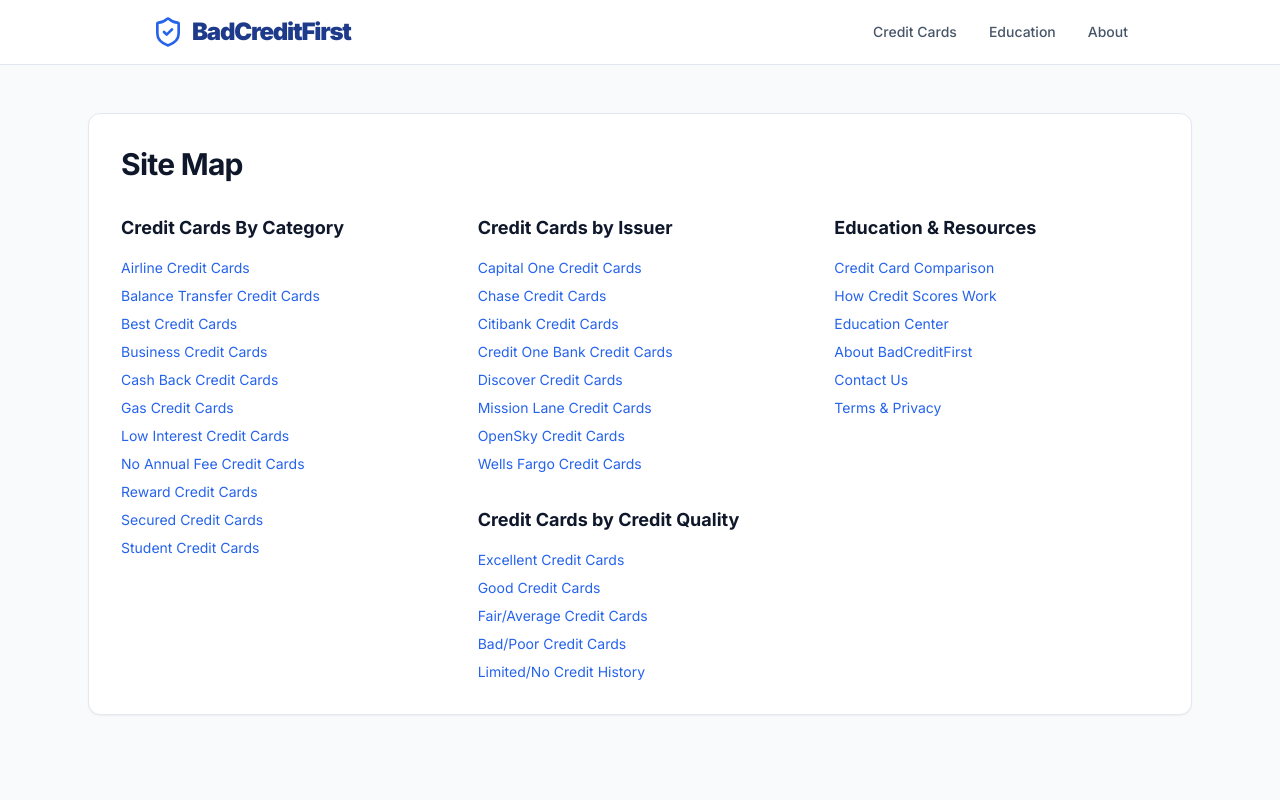
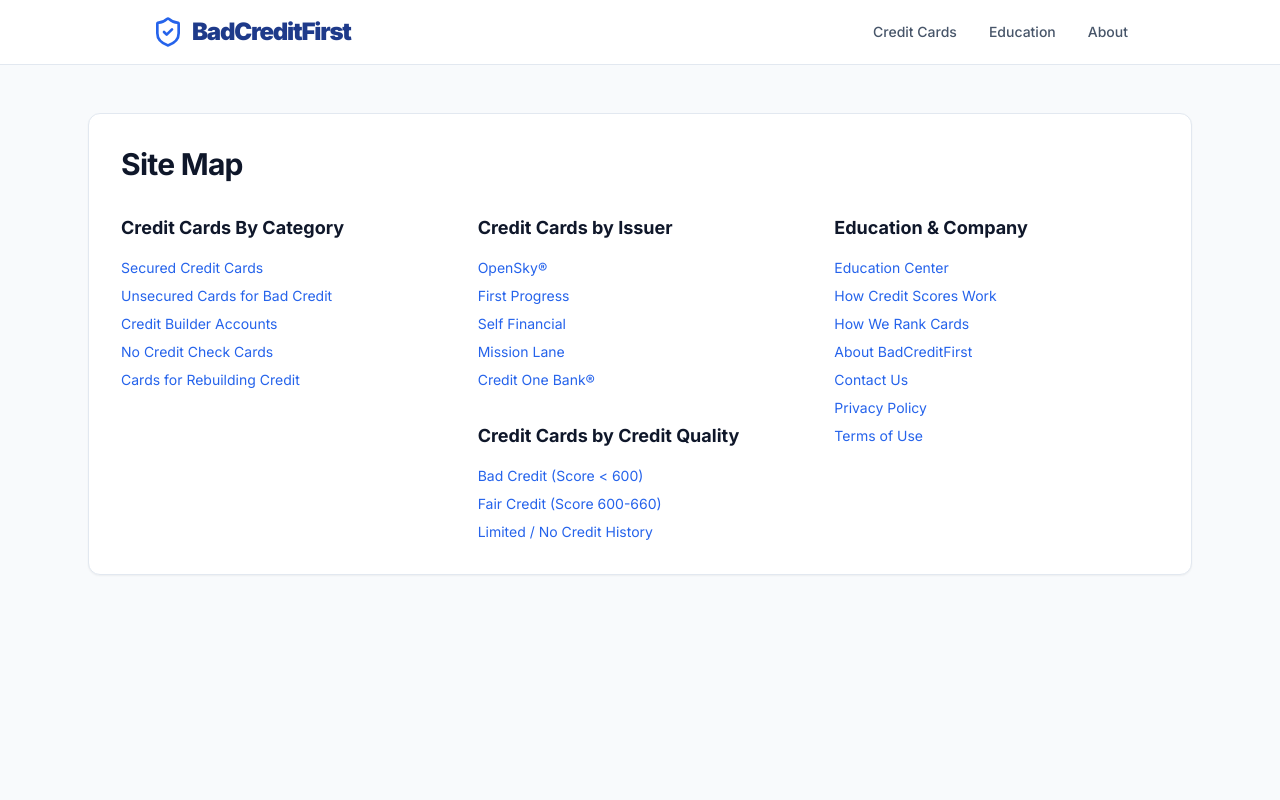
Before and after one commit to Holagpt-ai/badcreditfirst-v3, a Next.js app: page /site-map in a window 1280 px wide. Shown: the top 800 px of the page. Built offline with nearby package versions, Linux system fonts and the light colour scheme.

Commit message:
Correct sitemap to remove irrelevant categories

```diff
--- a/app/site-map/page.tsx
+++ b/app/site-map/page.tsx
@@ -14,17 +14,11 @@
             <div>
               <h2 className="text-lg font-bold text-slate-900 mb-4">Credit Cards By Category</h2>
               <ul className="space-y-2">
-                <li><Link href="/credit-cards" className="text-blue-600 hover:underline text-sm block">Airline Credit Cards</Link></li>
-                <li><Link href="/credit-cards" className="text-blue-600 hover:underline text-sm block">Balance Transfer Credit Cards</Link></li>
-                <li><Link href="/credit-cards" className="text-blue-600 hover:underline text-sm block">Best Credit Cards</Link></li>
-                <li><Link href="/credit-cards" className="text-blue-600 hover:underline text-sm block">Business Credit Cards</Link></li>
-                <li><Link href="/credit-cards" className="text-blue-600 hover:underline text-sm block">Cash Back Credit Cards</Link></li>
-                <li><Link href="/credit-cards" className="text-blue-600 hover:underline text-sm block">Gas Credit Cards</Link></li>
-                <li><Link href="/credit-cards" className="text-blue-600 hover:underline text-sm block">Low Interest Credit Cards</Link></li>
-                <li><Link href="/credit-cards" className="text-blue-600 hover:underline text-sm block">No Annual Fee Credit Cards</Link></li>
-                <li><Link href="/credit-cards" className="text-blue-600 hover:underline text-sm block">Reward Credit Cards</Link></li>
                 <li><Link href="/credit-cards" className="text-blue-600 hover:underline text-sm block">Secured Credit Cards</Link></li>
-                <li><Link href="/credit-cards" className="text-blue-600 hover:underline text-sm block">Student Credit Cards</Link></li>
+                <li><Link href="/credit-cards" className="text-blue-600 hover:underline text-sm block">Unsecured Cards for Bad Credit</Link></li>
+                <li><Link href="/credit-cards" className="text-blue-600 hover:underline text-sm block">Credit Builder Accounts</Link></li>
+                <li><Link href="/credit-cards" className="text-blue-600 hover:underline text-sm block">No Credit Check Cards</Link></li>
+                <li><Link href="/credit-cards" className="text-blue-600 hover:underline text-sm block">Cards for Rebuilding Credit</Link></li>
               </ul>
             </div>
 
@@ -32,36 +26,32 @@
             <div>
               <h2 className="text-lg font-bold text-slate-900 mb-4">Credit Cards by Issuer</h2>
               <ul className="space-y-2">
-                <li><Link href="/credit-cards" className="text-blue-600 hover:underline text-sm block">Capital One Credit Cards</Link></li>
-                <li><Link href="/credit-cards" className="text-blue-600 hover:underline text-sm block">Chase Credit Cards</Link></li>
-                <li><Link href="/credit-cards" className="text-blue-600 hover:underline text-sm block">Citibank Credit Cards</Link></li>
-                <li><Link href="/credit-cards" className="text-blue-600 hover:underline text-sm block">Credit One Bank Credit Cards</Link></li>
-                <li><Link href="/credit-cards" className="text-blue-600 hover:underline text-sm block">Discover Credit Cards</Link></li>
-                <li><Link href="/credit-cards" className="text-blue-600 hover:underline text-sm block">Mission Lane Credit Cards</Link></li>
-                <li><Link href="/credit-cards" className="text-blue-600 hover:underline text-sm block">OpenSky Credit Cards</Link></li>
-                <li><Link href="/credit-cards" className="text-blue-600 hover:underline text-sm block">Wells Fargo Credit Cards</Link></li>
+                <li><Link href="/credit-cards/opensky-secured-visa" className="text-blue-600 hover:underline text-sm block">OpenSky®</Link></li>
+                <li><Link href="/credit-cards/first-progress-platinum" className="text-blue-600 hover:underline text-sm block">First Progress</Link></li>
+                <li><Link href="/credit-cards/self-credit-builder" className="text-blue-600 hover:underline text-sm block">Self Financial</Link></li>
+                <li><Link href="/credit-cards" className="text-blue-600 hover:underline text-sm block">Mission Lane</Link></li>
+                <li><Link href="/credit-cards" className="text-blue-600 hover:underline text-sm block">Credit One Bank®</Link></li>
               </ul>
 
               <h2 className="text-lg font-bold text-slate-900 mb-4 mt-8">Credit Cards by Credit Quality</h2>
               <ul className="space-y-2">
-                <li><Link href="/credit-cards" className="text-blue-600 hover:underline text-sm block">Excellent Credit Cards</Link></li>
-                <li><Link href="/credit-cards" className="text-blue-600 hover:underline text-sm block">Good Credit Cards</Link></li>
-                <li><Link href="/credit-cards" className="text-blue-600 hover:underline text-sm block">Fair/Average Credit Cards</Link></li>
-                <li><Link href="/credit-cards" className="text-blue-600 hover:underline text-sm block">Bad/Poor Credit Cards</Link></li>
-                <li><Link href="/credit-cards" className="text-blue-600 hover:underline text-sm block">Limited/No Credit History</Link></li>
+                <li><Link href="/credit-cards" className="text-blue-600 hover:underline text-sm block">Bad Credit (Score &lt; 600)</Link></li>
+                <li><Link href="/credit-cards" className="text-blue-600 hover:underline text-sm block">Fair Credit (Score 600-660)</Link></li>
+                <li><Link href="/credit-cards" className="text-blue-600 hover:underline text-sm block">Limited / No Credit History</Link></li>
               </ul>
             </div>
 
-            {/* Column 3: Education & Resources */}
+            {/* Column 3: Education & Company */}
             <div>
-              <h2 className="text-lg font-bold text-slate-900 mb-4">Education & Resources</h2>
+              <h2 className="text-lg font-bold text-slate-900 mb-4">Education & Company</h2>
               <ul className="space-y-2">
-                <li><Link href="/credit-cards" className="text-blue-600 hover:underline text-sm block">Credit Card Comparison</Link></li>
-                <li><Link href="/how-credit-scores-work" className="text-blue-600 hover:underline text-sm block">How Credit Scores Work</Link></li>
                 <li><Link href="/education" className="text-blue-600 hover:underline text-sm block">Education Center</Link></li>
+                <li><Link href="/education" className="text-blue-600 hover:underline text-sm block">How Credit Scores Work</Link></li>
+                <li><Link href="/how-we-rank-cards" className="text-blue-600 hover:underline text-sm block">How We Rank Cards</Link></li>
                 <li><Link href="/about" className="text-blue-600 hover:underline text-sm block">About BadCreditFirst</Link></li>
                 <li><Link href="/contact" className="text-blue-600 hover:underline text-sm block">Contact Us</Link></li>
-                <li><Link href="/terms" className="text-blue-600 hover:underline text-sm block">Terms & Privacy</Link></li>
+                <li><Link href="/privacy" className="text-blue-600 hover:underline text-sm block">Privacy Policy</Link></li>
+                <li><Link href="/terms" className="text-blue-600 hover:underline text-sm block">Terms of Use</Link></li>
               </ul>
             </div>
           </div>
```
